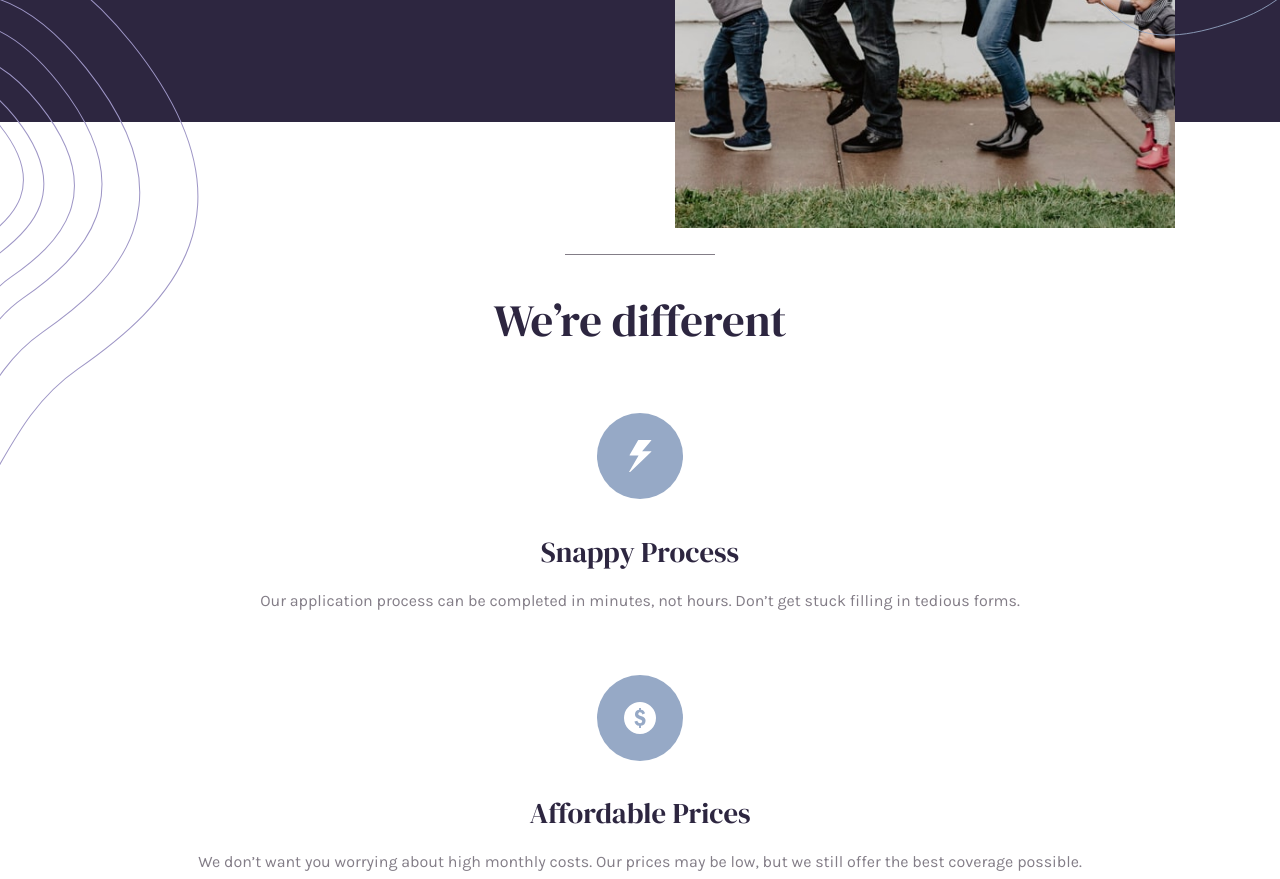
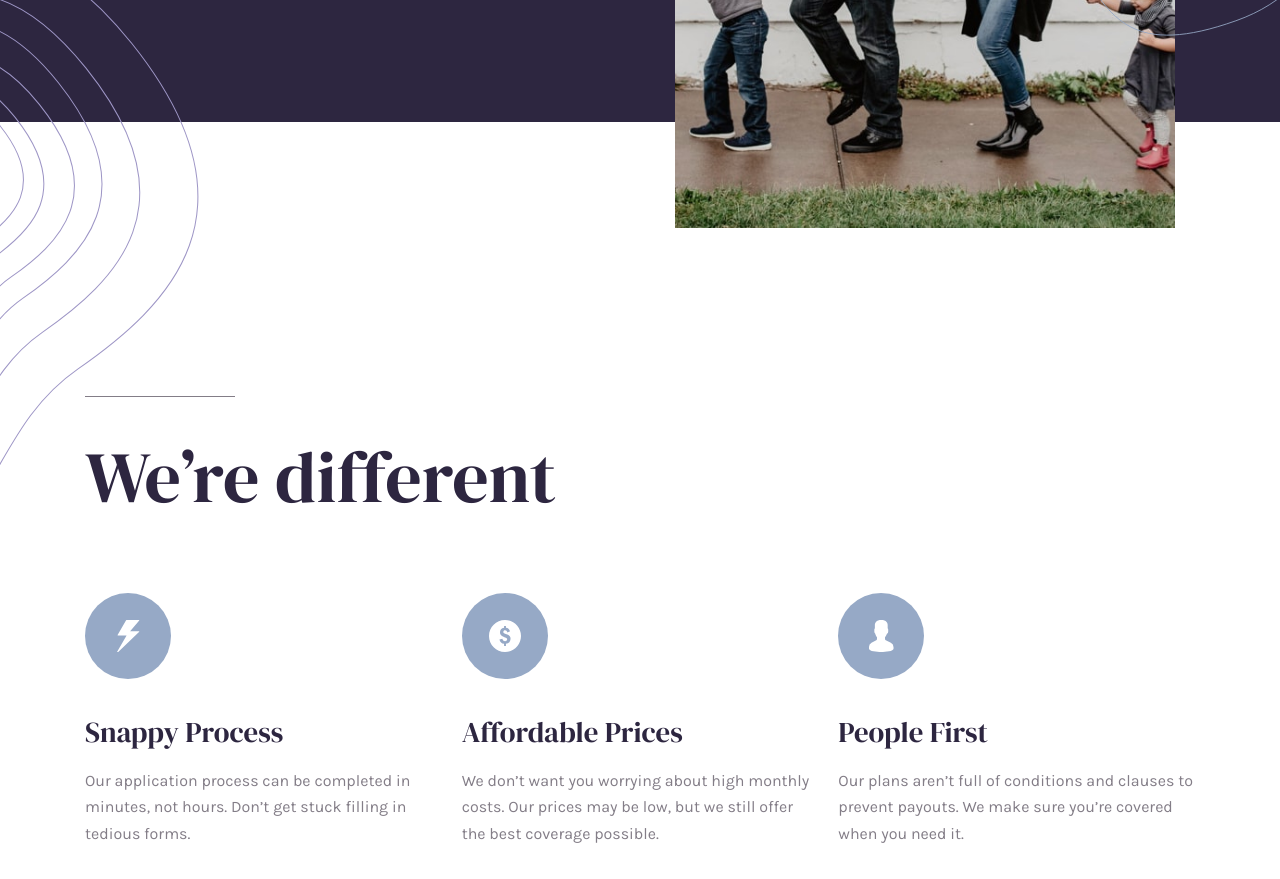
Before and after one commit to dinakonto/insure-landing-page, a website: page index.html in a window 1280 px wide. Shown: the part 557-1436 px from the top of the page. Drawn offline with Linux system fonts and the light colour scheme.

Commit message:
Responsive layout for 3-col feature section

```diff
--- a/styles/sass/styles.sass
+++ b/styles/sass/styles.sass
@@ -37,7 +37,7 @@ h1
   margin-bottom: 30px
 h2
   position: relative
-  margin-bottom: 70px
+  margin-bottom: 40px
 h3
   font-size: 1.8em
   margin-bottom: 10px
@@ -148,7 +148,9 @@ button.btn-smaller
   top: -45px
   left: calc(50% - 75px)
 .three-col-section .feature
-  margin-top: 60px
+  padding-top: 40px
+  max-width: 400px
+  margin: 0 auto
 .three-col-section .feature p
   color: $col-neutral-medium
 
@@ -209,6 +211,21 @@ button.btn-smaller
     background-position: right top
     height: 300px
     top: 0
+  // THREE-COLUMN SECTION
+  .three-col
+    display: grid
+    grid-template-columns: 1fr 1fr 1fr
+    grid-gap: 20px
+  .three-col-section .inner-wrap
+    text-align: left
+  .three-col-section h2::before
+    left: 0
+  .three-col-section .feature
+    max-width: none
+
+
+
+
 
 @media screen and (min-width: 800px)
   // HERO SECTION
@@ -226,6 +243,8 @@ button.btn-smaller
   h1
     font-size: 3.5em
     line-height: 0.9
+  .three-col-section h2
+    font-size: 3.5em
   .hero-section .hero-img::before
     top: 470px
 
@@ -235,8 +254,14 @@ button.btn-smaller
   h1
     font-size: 4.5em
     line-height: 0.9
+  .three-col-section h2
+    font-size: 4.5em
   .hero-section .hero-img::before
     top: 430px
     height: 515px
   .hero-section .hero-img::after
     height: 515px
+  .three-col-section .inner-wrap
+    padding-top: 260px
+    padding-left: 0
+    padding-right: 0
```
Also changed, not shown: styles/css/styles.css, 1 other file.
